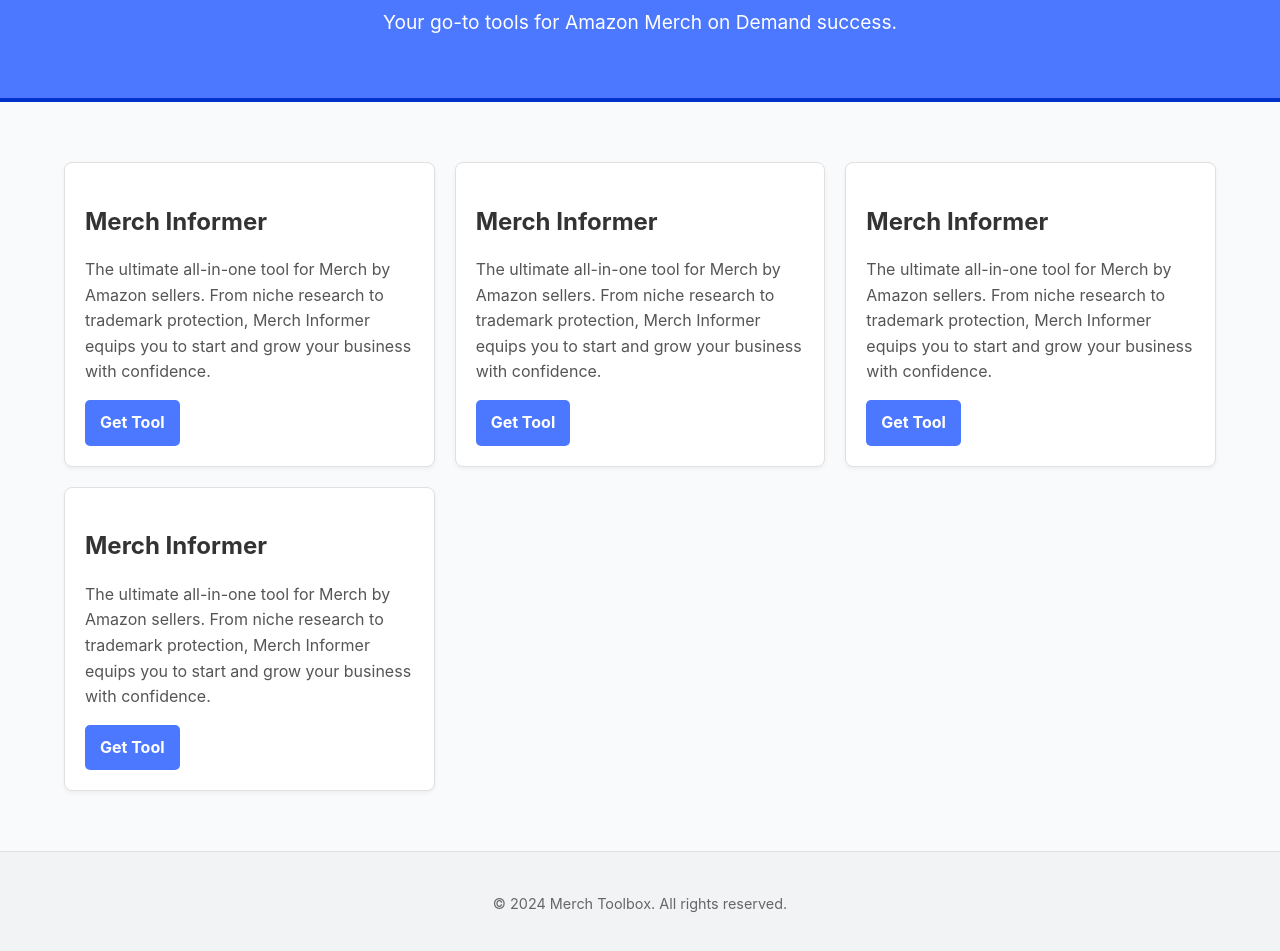
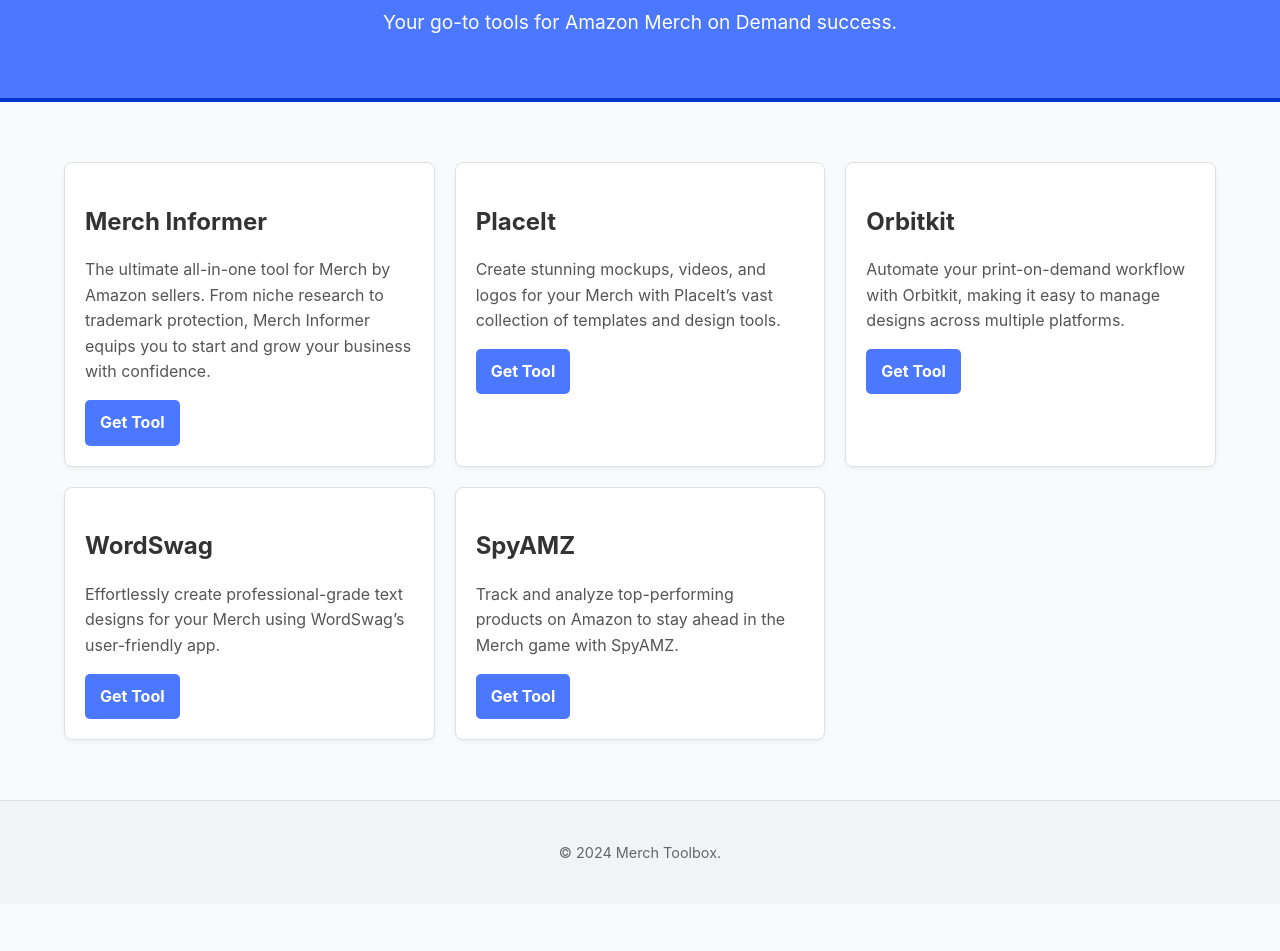
Before and after one commit to merchtoolbox/merchtoolbox.github.io, a plain HTML site: page index.html in a window 1280 px wide. Shown: the part 127-1078 px from the top of the page. After the commit the page ends 1031 px from the top, so only its background shows below. Drawn offline with Linux system fonts and the light colour scheme.

Commit message:
Update index.html

```diff
--- a/index.html
+++ b/index.html
@@ -22,29 +22,32 @@
                 <p>The ultimate all-in-one tool for Merch by Amazon sellers. From niche research to trademark protection, Merch Informer equips you to start and grow your business with confidence.</p>
                 <a href="https://affiliate.merchinformer.com/idevaffiliate.php?id=1878&tid1=mysite" target="_blank" class="btn">Get Tool</a>
             </div>
-            <!-- Merch Informer -->
+            <!-- PlaceIt -->
             <div class="tool">
-                <h2>Merch Informer</h2>
-                <p>The ultimate all-in-one tool for Merch by Amazon sellers. From niche research to trademark protection, Merch Informer equips you to start and grow your business with confidence.</p>
-                <a href="https://affiliate.merchinformer.com/idevaffiliate.php?id=1878&tid1=mysite" target="_blank" class="btn">Get Tool</a>
+                <h2>PlaceIt</h2>
+                <p>Create stunning mockups, videos, and logos for your Merch with PlaceIt’s vast collection of templates and design tools.</p>
+                <a href="https://affiliate.example.com/placeit" target="_blank" class="btn">Get Tool</a>
             </div>
+            <!-- Orbitkit -->
             <div class="tool">
-                <h2>Merch Informer</h2>
-                <p>The ultimate all-in-one tool for Merch by Amazon sellers. From niche research to trademark protection, Merch Informer equips you to start and grow your business with confidence.</p>
-                <a href="https://affiliate.merchinformer.com/idevaffiliate.php?id=1878&tid1=mysite" target="_blank" class="btn">Get Tool</a>
+                <h2>Orbitkit</h2>
+                <p>Automate your print-on-demand workflow with Orbitkit, making it easy to manage designs across multiple platforms.</p>
+                <a href="https://affiliate.example.com/orbitkit" target="_blank" class="btn">Get Tool</a>
             </div>
-            <!-- Merch Informer -->
+            <!-- WordSwag -->
             <div class="tool">
-                <h2>Merch Informer</h2>
-                <p>The ultimate all-in-one tool for Merch by Amazon sellers. From niche research to trademark protection, Merch Informer equips you to start and grow your business with confidence.</p>
-                <a href="https://affiliate.merchinformer.com/idevaffiliate.php?id=1878&tid1=mysite" target="_blank" class="btn">Get Tool</a>
+                <h2>WordSwag</h2>
+                <p>Effortlessly create professional-grade text designs for your Merch using WordSwag’s user-friendly app.</p>
+                <a href="https://affiliate.example.com/wordswag" target="_blank" class="btn">Get Tool</a>
+            </div>
+            <!-- SpyAMZ -->
+            <div class="tool">
+                <h2>SpyAMZ</h2>
+                <p>Track and analyze top-performing products on Amazon to stay ahead in the Merch game with SpyAMZ.</p>
+                <a href="https://affiliate.example.com/spyamz" target="_blank" class="btn">Get Tool</a>
             </div>
         </div>
     </main>
     <footer>
         <div class="container">
-            <p>&copy; 2024 Merch Toolbox. All rights reserved.</p>
-        </div>
-    </footer>
-</body>
-</html>
+            <p>&copy; 2024 Merch Toolbox.
```
